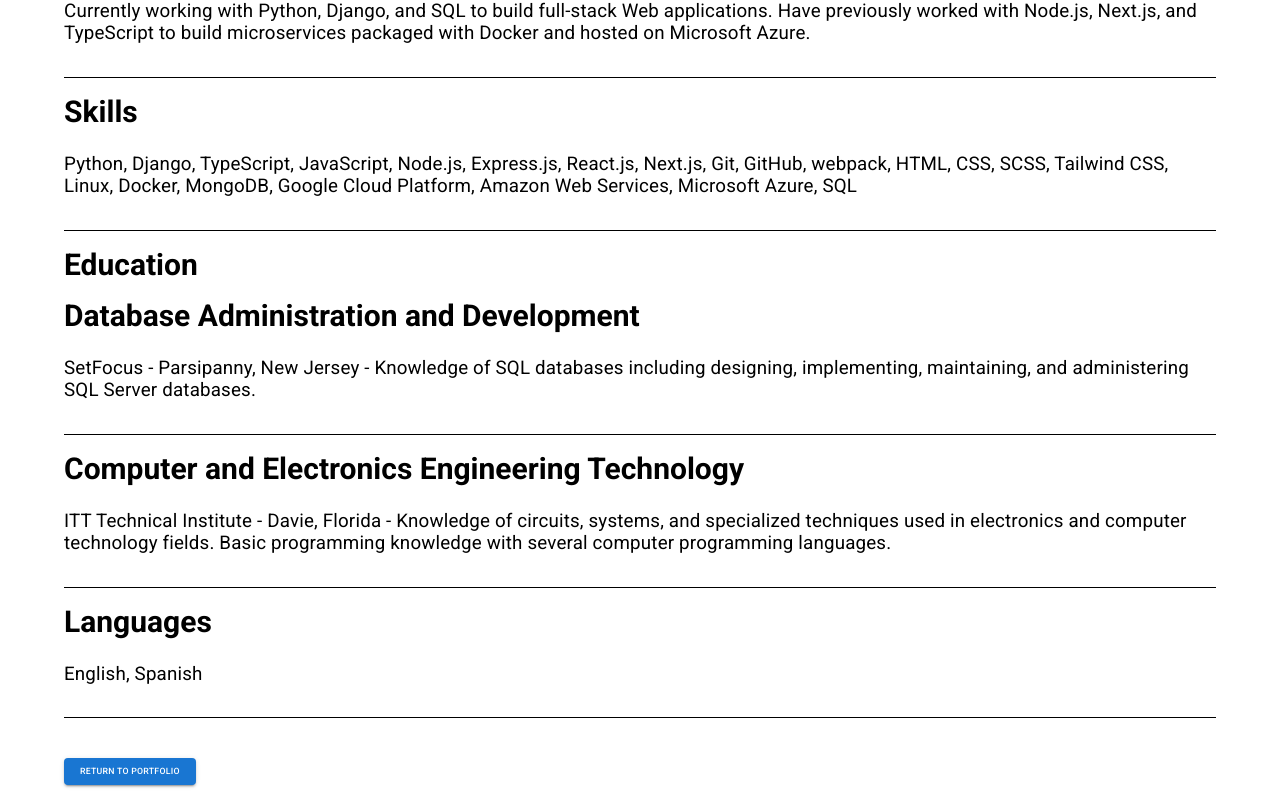
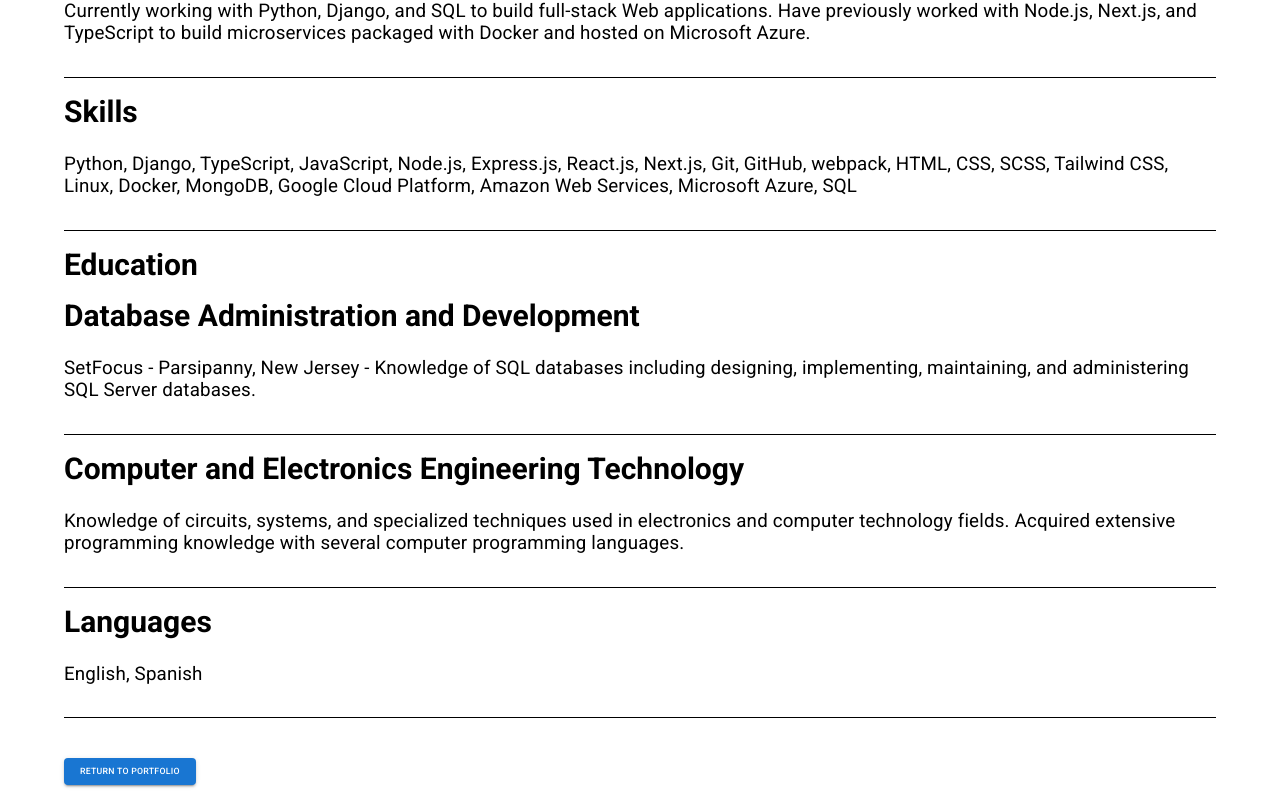
Before and after one commit to xiraynedev/portfolio-v2, a React app: page /resume in a window 1280 px wide. Shown: the part 468-1277 px from the top of the page. Built offline with nearby package versions, Linux system fonts and the light colour scheme.

Commit message:
update education component

```diff
--- a/src/components/Resume/Education.tsx
+++ b/src/components/Resume/Education.tsx
@@ -1,23 +1,24 @@
-import Typography from '@mui/material/Typography';
-import React, { FC } from 'react';
-import { SectionComponent } from './SectionComponent';
+import Typography from "@mui/material/Typography";
+import React, { FC } from "react";
+import { SectionComponent } from "./SectionComponent";
 
 export const Education: FC = () => {
   const databaseEducation = {
-    title: 'Database Administration and Development',
+    title: "Database Administration and Development",
     description: `SetFocus - Parsipanny, New Jersey -
        Knowledge of SQL databases including designing, implementing, maintaining, and administering SQL Server databases.`,
   };
 
   const technicalEducation = {
-    title: 'Computer and Electronics Engineering Technology',
-    description:
-      `ITT Technical Institute - Davie, Florida - Knowledge of circuits, systems, and specialized techniques used in electronics and computer technology fields. Basic programming knowledge with several computer programming languages.`,
+    title: "Computer and Electronics Engineering Technology",
+    description: `Knowledge of circuits, systems, and specialized techniques used in electronics and computer technology fields. Acquired extensive programming knowledge with several computer programming languages.`,
   };
 
   return (
     <>
-      <Typography variant='h3' className='font-bold'>Education</Typography>
+      <Typography variant="h3" className="font-bold">
+        Education
+      </Typography>
       <SectionComponent {...databaseEducation} />
       <SectionComponent {...technicalEducation} />
     </>
```
